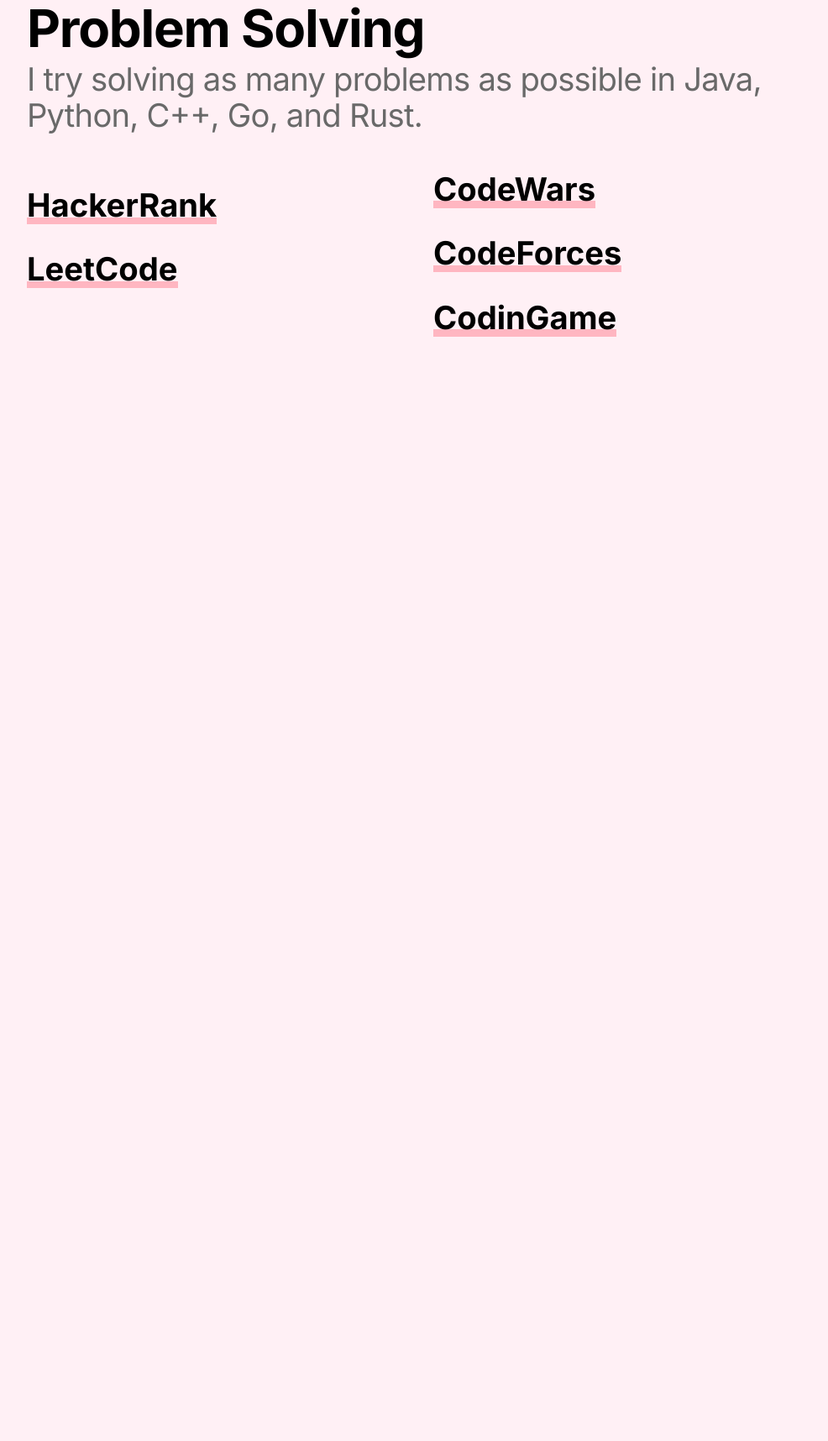
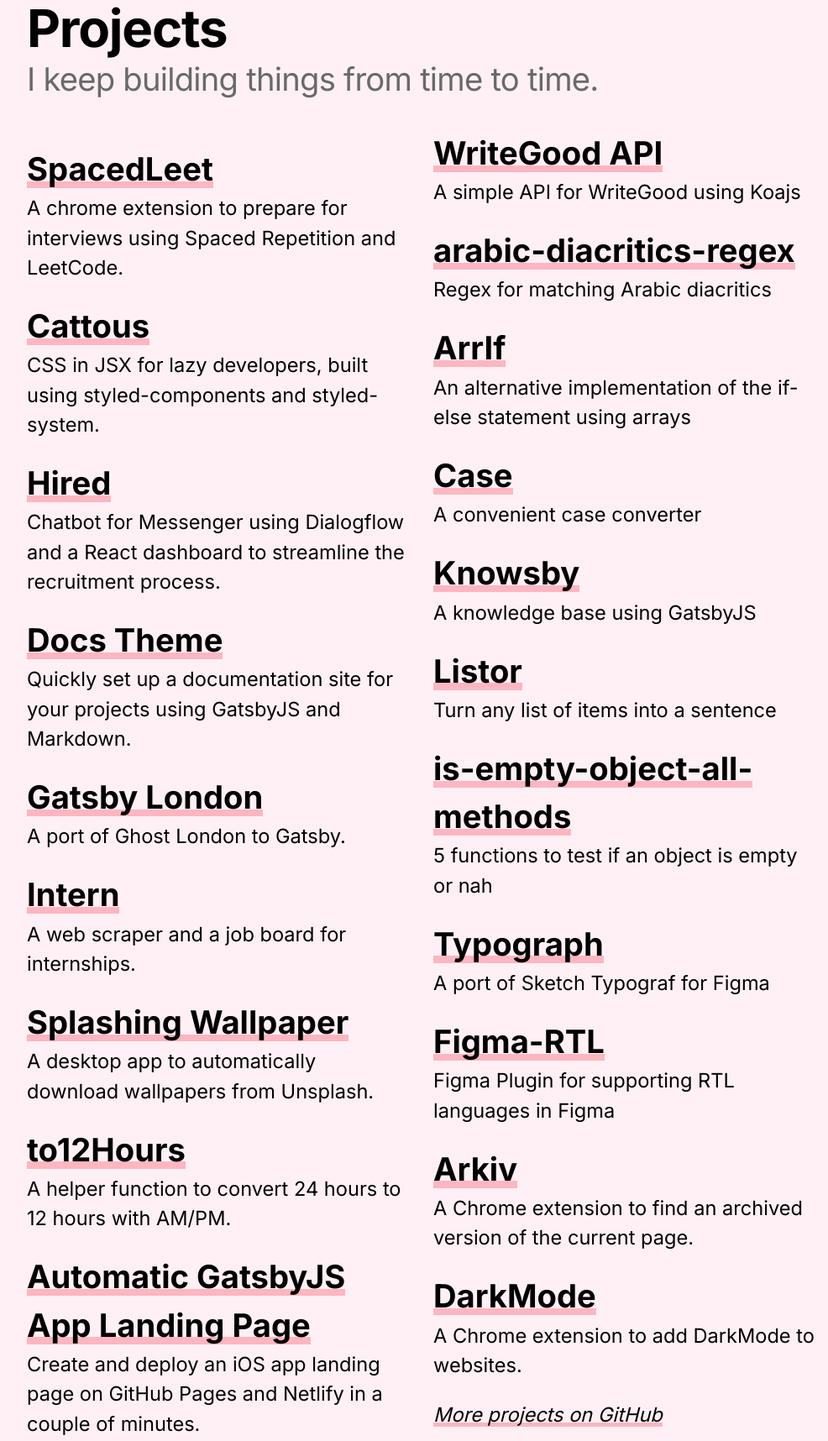
Before and after one commit to imedadel/imedadel.me, a Gatsby site: page / in a window 1280 px wide. Shown: the part 1480-3196 px from the top of the page at 84% size, without its empty margins (136-1122 px from the left). Before the commit the page ends 1946 px from the top, so only its background shows below. Built offline with nearby package versions, Linux system fonts and the light colour scheme; Gatsby itself is replaced by a stand-in of ours.

Commit message:
add a projects list

```diff
--- /dev/null
+++ b/src/components/ProjectsList.js
@@ -0,0 +1,142 @@
+/** @jsx jsx */
+import { css, jsx } from '@emotion/core'
+
+const projectsList = [
+	{
+		name: 'SpacedLeet',
+		link: 'https://spacedleet.imedadel.me',
+		description:
+			'A chrome extension to prepare for  interviews using Spaced Repetition and LeetCode.',
+	},
+	{
+		name: 'Cattous',
+		link: 'https://github.com/ImedAdel/cattous',
+		description:
+			'CSS in JSX for lazy developers, built using styled-components and styled-system.',
+	},
+	{
+		name: 'Hired',
+		link: 'https://github.com/ImedAdel/hired',
+		description:
+			'Chatbot for Messenger using Dialogflow and a React dashboard to streamline the recruitment process.',
+	},
+	{
+		name: 'Docs Theme',
+		link: 'https://github.com/ImedAdel/docs-theme',
+		description:
+			'Quickly set up a documentation site for your projects using GatsbyJS and Markdown.',
+	},
+	{
+		name: 'Gatsby London',
+		link: 'https://github.com/ImedAdel/gatsby-london',
+		description: 'A port of Ghost London to Gatsby.',
+	},
+	{
+		name: 'Intern',
+		link: 'https://intern.imedadel.me',
+		description: 'A web scraper and a job board for internships.',
+	},
+	{
+		name: 'Splashing Wallpaper',
+		link: 'https://intern.imedadel.me',
+		description:
+			'A desktop app to automatically download wallpapers from Unsplash.',
+	},
+	{
+		name: 'to12Hours',
+		link: 'https://github.com/ImedAdel/to12Hours',
+		description:
+			'A helper function to convert 24 hours to 12 hours with AM/PM.',
+	},
+	{
+		name: 'Automatic GatsbyJS App Landing Page',
+		link: 'https://github.com/ImedAdel/automatic-gatsbyjs-app-landing-page',
+		description:
+			'Create and deploy an iOS app landing page on GitHub Pages and Netlify in a couple of minutes.',
+	},
+	{
+		name: 'WriteGood API',
+		link: 'https://github.com/ImedAdel/writegoodapi',
+		description: 'A simple API for WriteGood using Koajs',
+	},
+	{
+		name: 'arabic-diacritics-regex',
+		link: 'https://github.com/ImedAdel/arabic-diacritics-regex',
+		description: 'Regex for matching Arabic diacritics',
+	},
+	{
+		name: 'ArrIf',
+		link: 'https://github.com/ImedAdel/arrif',
+		description:
+			'An alternative implementation of the if-else statement using arrays',
+	},
+	{
+		name: 'Case',
+		link: 'https://case.imedadel.me',
+		description: 'A convenient case converter',
+	},
+	{
+		name: 'Knowsby',
+		link: 'https://knowsby.imedadel.me',
+		description: 'A knowledge base using GatsbyJS',
+	},
+	{
+		name: 'Listor',
+		link: 'https://github.com/ImedAdel/listor',
+		description: 'Turn any list of items into a sentence',
+	},
+	{
+		name: 'is-empty-object-all-methods',
+		link: 'https://github.com/ImedAdel/is-empty-object-all-methods',
+		description: '5 functions to test if an object is empty or nah',
+	},
+	{
+		name: 'Typograph',
+		link: '#',
+		description: 'A port of Sketch Typograf for Figma',
+	},
+	{
+		name: 'Figma-RTL',
+		link: '#',
+		description: 'Figma Plugin for supporting RTL languages in Figma',
+	},
+	{
+		name: 'Arkiv',
+		link: 'https://github.com/ImedAdel/arkiv',
+		description:
+			'A Chrome extension to find an archived version of the current page.',
+	},
+	{
+		name: 'DarkMode',
+		link: 'https://github.com/ImedAdel/darkmode',
+		description: 'A Chrome extension to add DarkMode to websites.',
+	},
+]
+
+function ProjectsList() {
+	return (
+		<div
+			css={css`
+				columns: 2;
+			`}
+		>
+			{projectsList.map(({ name, link, description }) => (
+				<article>
+					<h3>
+						<a href={link} target='_blank' title={name}>
+							{name}
+						</a>
+					</h3>
+					<p>{description}</p>
+				</article>
+			))}
+			<em>
+				<a href='https://github.com/ImedAdel' target='_blank'>
+					More projects on GitHub
+				</a>
+			</em>
+		</div>
+	)
+}
+
+export default ProjectsList
--- a/src/pages/index.js
+++ b/src/pages/index.js
@@ -8,6 +8,7 @@
 import Section from '../components/Section'
 import ArticlesList from '../components/ArticlesList'
 import ProblemSitesList from '../components/ProblemSitesList'
+import ProjectsList from '../components/ProjectsList'
 import Seo from '../components/Seo'
 
 function IndexPage() {
@@ -26,6 +27,12 @@
 						<ArticlesList />
 					</Section>
 					<Section
+						title='Projects'
+						description='I keep building things from time to time.'
+					>
+						<ProjectsList />
+					</Section>
+					<Section
 						title='Problem Solving'
 						description='I try solving as many problems as possible in Java, Python, C++, Go, and Rust.'
 					>
```
